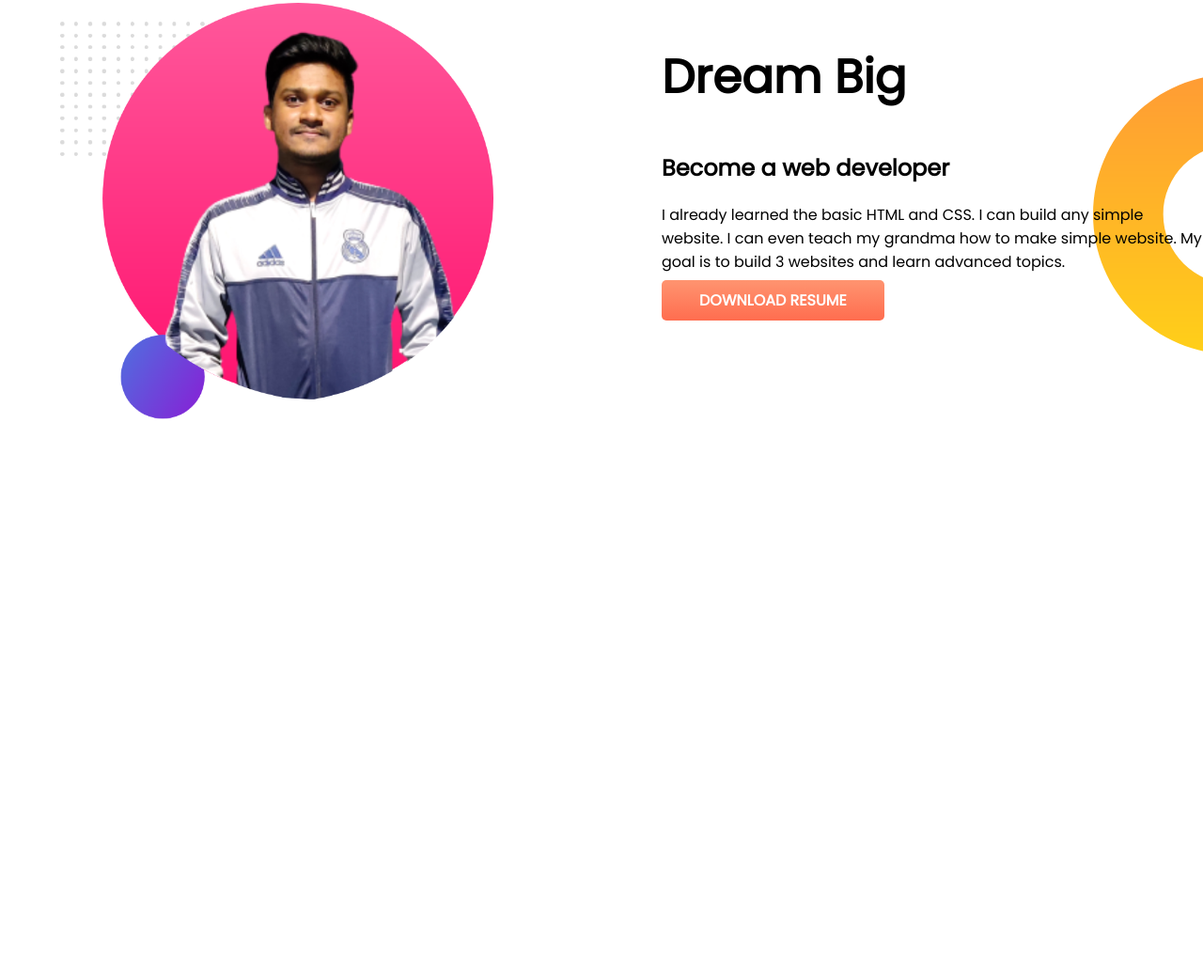
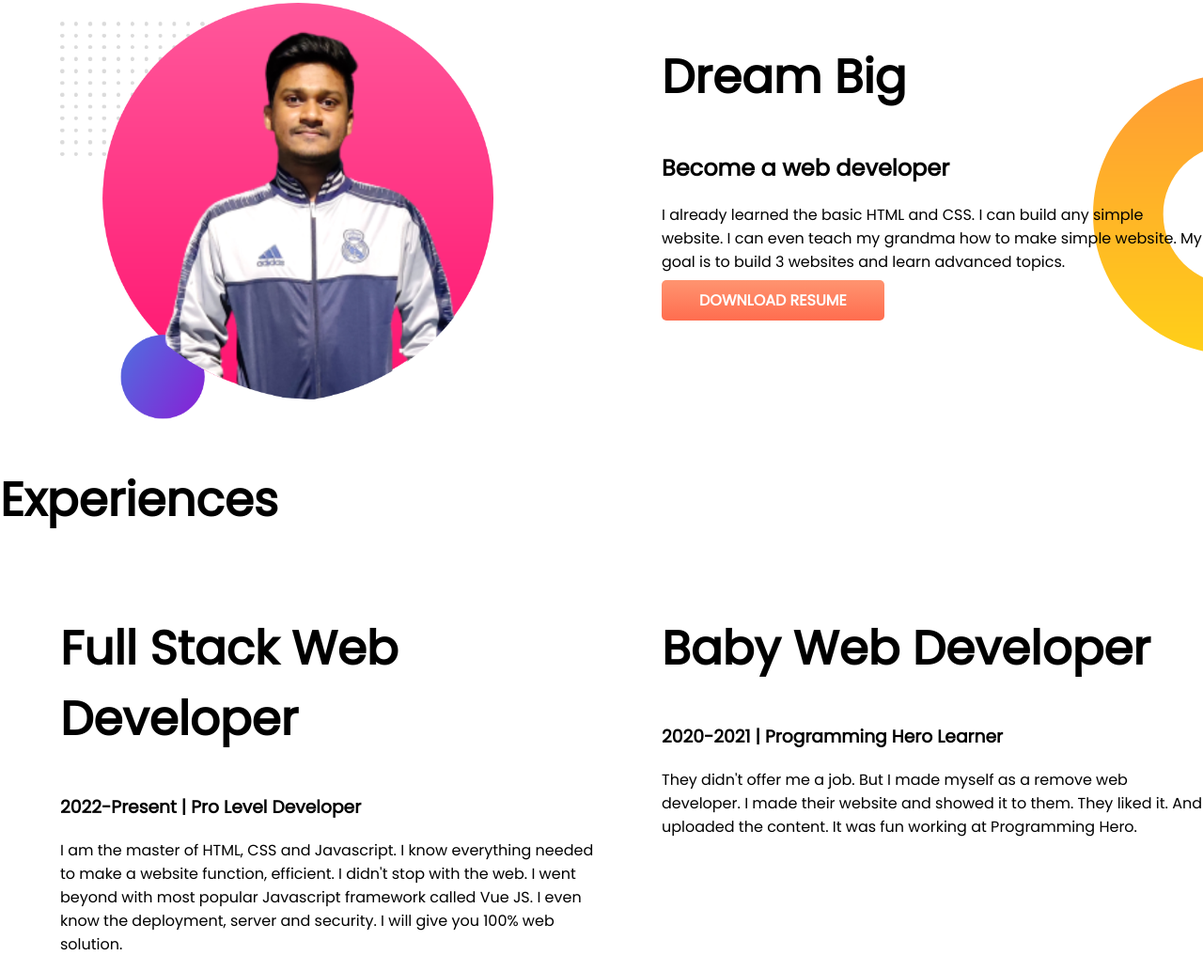
Before and after one commit to gmlincoln/dev-portfolio, a plain HTML site: page index.html in a window 1280 px wide. Shown: the part 561-1594 px from the top of the page at 94% size. Before the commit the page ends 1014 px from the top, so only its background shows below. Drawn offline with Linux system fonts and the light colour scheme.

Commit message:
experience section half

```diff
--- a/index.html
+++ b/index.html
@@ -14,7 +14,7 @@
 </head>
 
 <body>
-    <section class="top-banner">
+    <section class="top-banner flexible-container">
         <div class="half-width">
             <h1>Welcome To</h1>
             <h1><span class="orange-color">Golam Maula</span> World</h1>
@@ -31,7 +31,7 @@
             <img src="images/my-bg.png" alt="">
         </div>
     </section>
-    <section class="dream-big">
+    <section class="dream-big flexible-container">
         <div class="half-width">
             <img src="images/my-bg2.png" alt="">
         </div>
@@ -45,6 +45,29 @@
             <a class="button" href="#" target="_blank">DOWNLOAD RESUME</a>
         </div>
     </section>
+    <section class="experience-area">
+        <h1>Experiences</h1>
+        <div class="flexible-container">
+            <div class="half-width">
+                <h1>Full Stack Web Developer</h1>
+                <h3>2022-Present | Pro Level Developer</h3>
+                <p>I am the master of HTML, CSS and Javascript. I know everything needed to make a website function,
+                    efficient. I didn't stop with the web. I went beyond with most popular Javascript framework called
+                    Vue
+                    JS. I even know the deployment, server and security. I will give you 100% web solution.
+                </p>
+            </div>
+            <div class="half-width">
+                <h1>Baby Web Developer</h1>
+                <h3>2020-2021 | Programming Hero Learner</h3>
+                <p>
+                    They didn't offer me a job. But I made myself as a remove web developer. I made their website and
+                    showed
+                    it to them. They liked it. And uploaded the content. It was fun working at Programming Hero.
+                </p>
+            </div>
+        </div>
+    </section>
 </body>
 
 </html>
--- a/style.css
+++ b/style.css
@@ -11,7 +11,7 @@ h1 {
     color: #FFA500;
 }
 
-section {
+.flexible-container {
     display: flex;
 }
 
```
